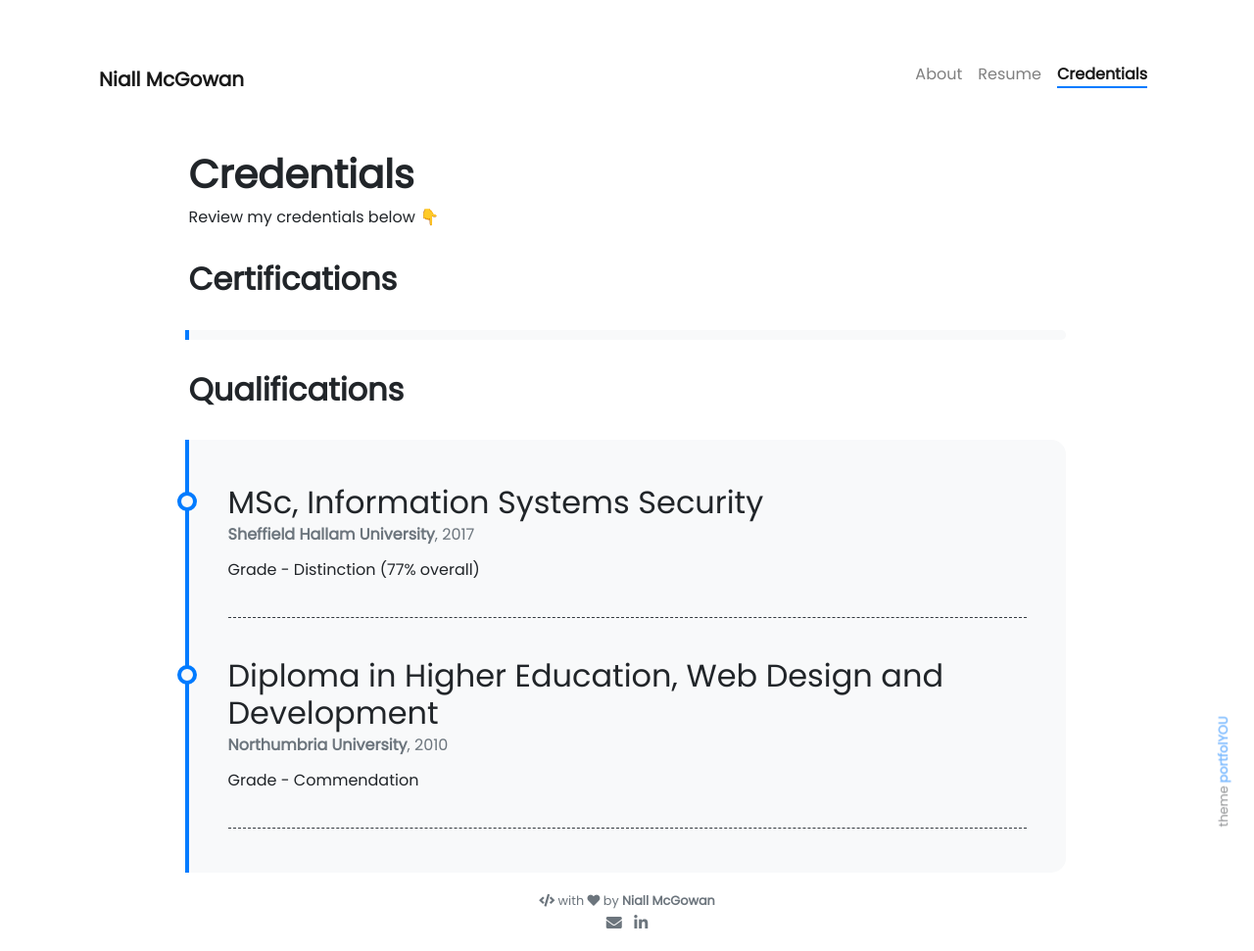
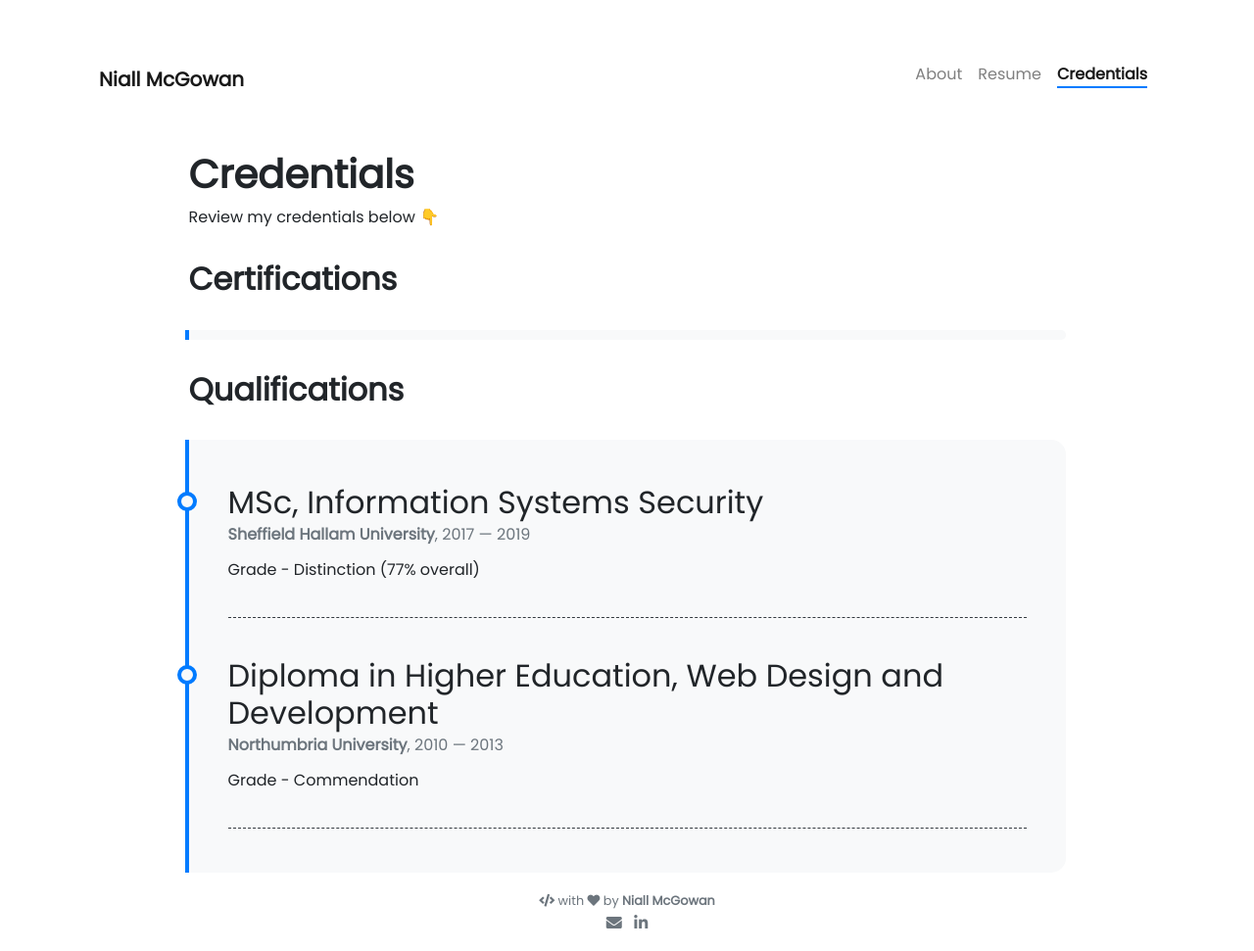
Before and after one commit to niall-mcgowan/niall-mcgowan.github.io, a Jekyll site: the page built from pages/credentials.md, in a window 1280 px wide. Shown: the whole page at 98% size. Built offline with Jekyll 4.4.1, drawn with Linux system fonts in a browser that asks for light colours; nearby versions of some CDN libraries; emoji names are drawn with the system emoji font.

Commit message:
MillionAlien

```diff
--- a/_config.yml
+++ b/_config.yml
@@ -1,7 +1,7 @@
 ### Site Settings ###
 title               : Niall McGowan
 description         : >-
-                      **consultant / project manager / engineer**
+                      <b>security consultant / engineer / project manager</b> </ br>
 
                       I mess with things to make them more secure :closed_lock_with_key:
 baseurl             : "/website"                     # Change to empty quotes if you are hosting your site at <your-username>.github.io directly
--- a/_includes/about/certifications.html
+++ b/_includes/about/certifications.html
@@ -4,7 +4,7 @@
       <div class="timeline-item">
         <div class="content">
           <h2>{{ item.title }}</h2>
-          <h6 class="date">{{ item.from }} — {{ item.to }}</h6>
+          <h6 class="date">{{ item.from }}</h6>
           <p>{{ item.description }}</p>
         </div>
       </div>
--- a/_includes/about/education.html
+++ b/_includes/about/education.html
@@ -4,7 +4,7 @@
       <div class="timeline-item">
         <div class="content">
           <h2>{{ item.title }}</h2>
-          <h6 class="date">{{ item.from }}</h6>
+          <h6 class="date">{{ item.from }} — {{ item.to }}</h6>
           <p>{{ item.description }}</p>
         </div>
       </div>
--- a/_includes/footer.html
+++ b/_includes/footer.html
@@ -7,10 +7,4 @@
 
   {% include social.html %}
 
-  {%- assign theme_name = "portfolYOU" -%}
-  {%- assign theme_repo = "https://github.com/YoussefRaafatNasry/portfolYOU" -%}
-  <small id="attribution">
-    theme <a href="{{ theme_repo }}">{{ theme_name }}</a>
-  </small>
-
 </footer>
```
